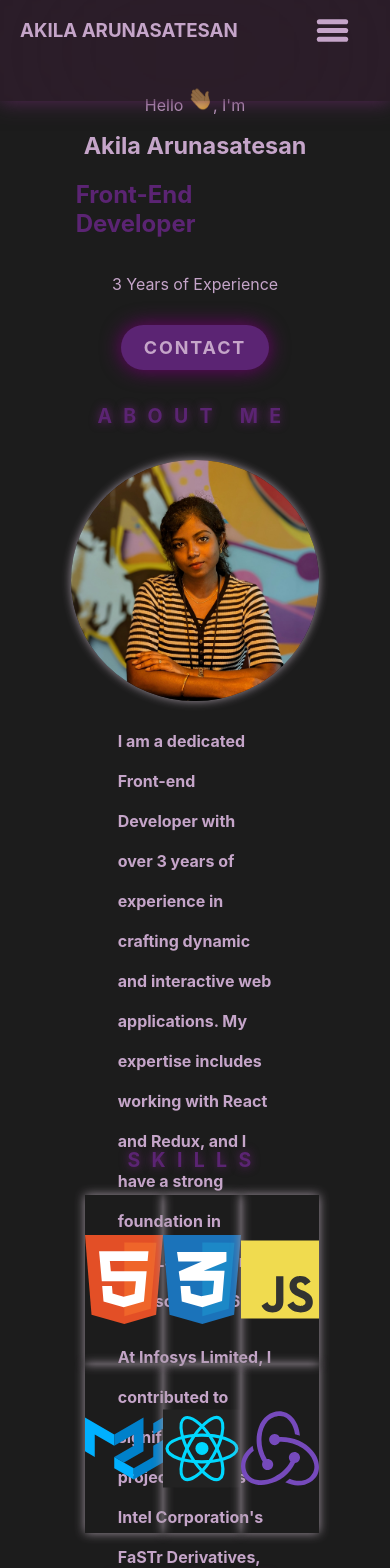
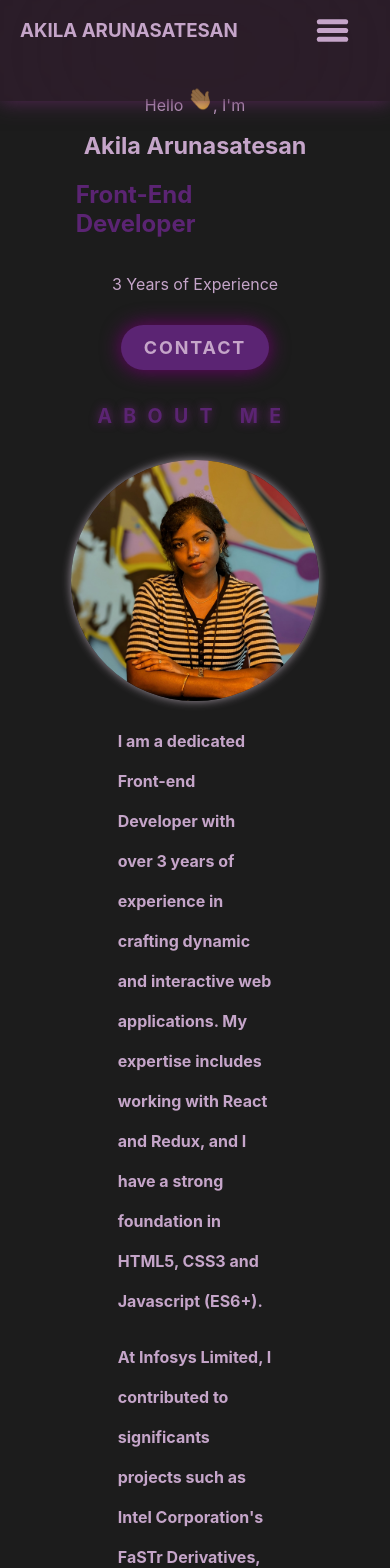
Before and after one commit to Ak496/react_portfolio, a React (Vite) app in the folder vite-project/: page / in a window 390 px wide. Shown: the top 1568 px of the page. Built offline with nearby package versions, Linux system fonts and the light colour scheme.

Commit message:
Overlapping issue resolved

```diff
--- a/vite-project/src/components/About/About.css
+++ b/vite-project/src/components/About/About.css
@@ -19,7 +19,7 @@
 
 #about-content #about-details-section {
     width: 50%;
-    height: 400px;
+    min-height: 400px;
 }
 
 #about-content #about-details-section h3 {
@@ -34,7 +34,7 @@
 
 #about-content #about-profilePic-section {
     width: 500;
-    height: 400;
+    min-height: 400;
     padding: 2% 12% 0%;
 }
 
--- a/vite-project/src/components/Contact/Contact.css
+++ b/vite-project/src/components/Contact/Contact.css
@@ -127,13 +127,13 @@
 
     #contact-form #contact-form-inputs input {
         width: 75vw;
-        height: 8vh;
+        min-height: 8vh;
         font-size: 3vw;
     }
 
     #contact-form textarea {
         width: 75vw;
-        height: 20vh;
+        min-height: 20vh;
         font-size: 3vw;
     }
 }
--- a/vite-project/src/components/Skill/Skill.css
+++ b/vite-project/src/components/Skill/Skill.css
@@ -15,14 +15,14 @@
 #skill #skill-img-container{
     display: flex;
     flex-direction: column;
-    height: 450px;
+    min-height: 450px;
     justify-content: space-between;
     padding: 3%;
 }
 #skill img {
     box-shadow: 0 0 10px rgb(161, 149, 161);
     width: 200px;
-    height: 200px;
+    min-height: 200px;
 }
 
 #skill-img-container .skill-set{
```
